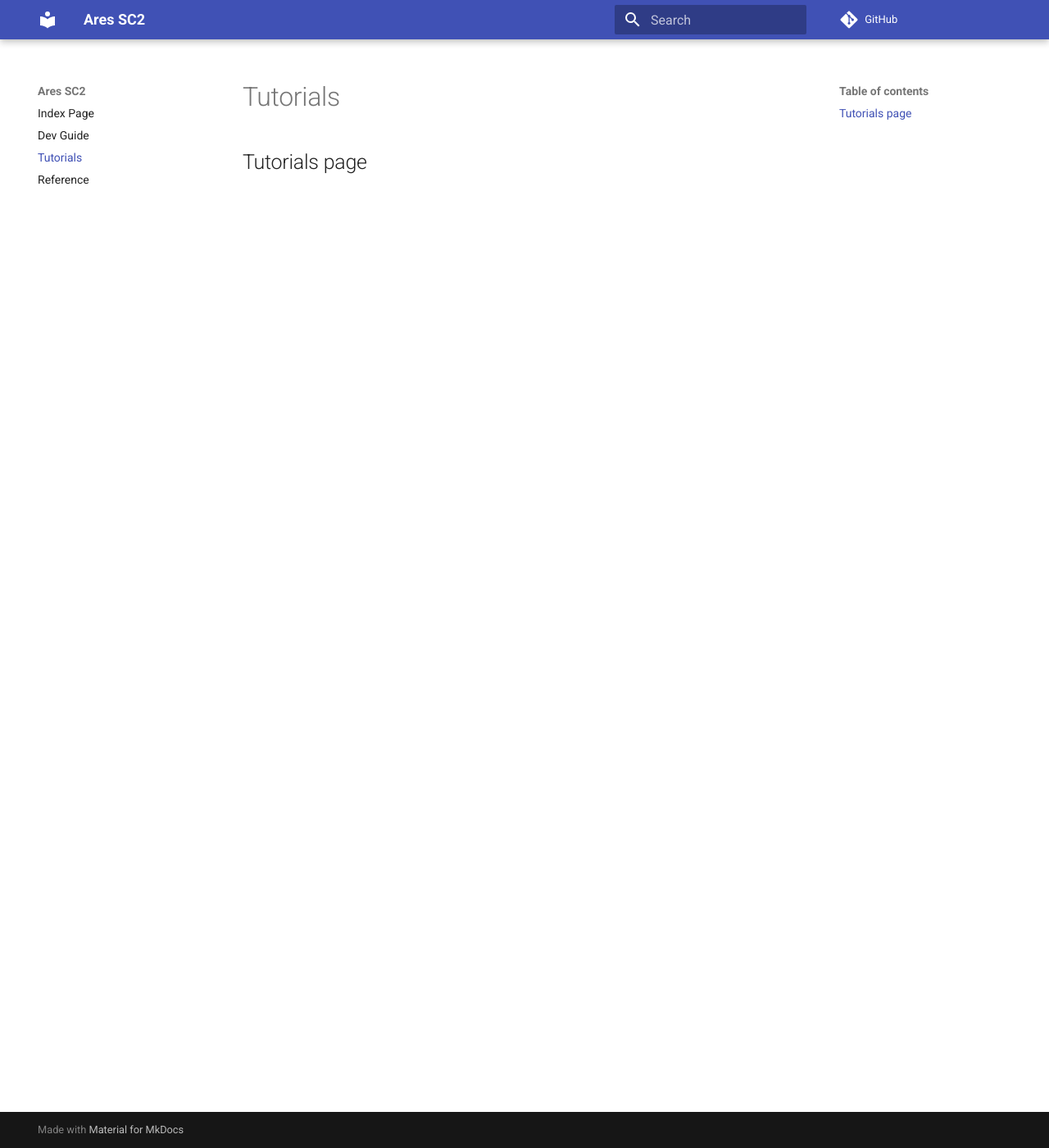
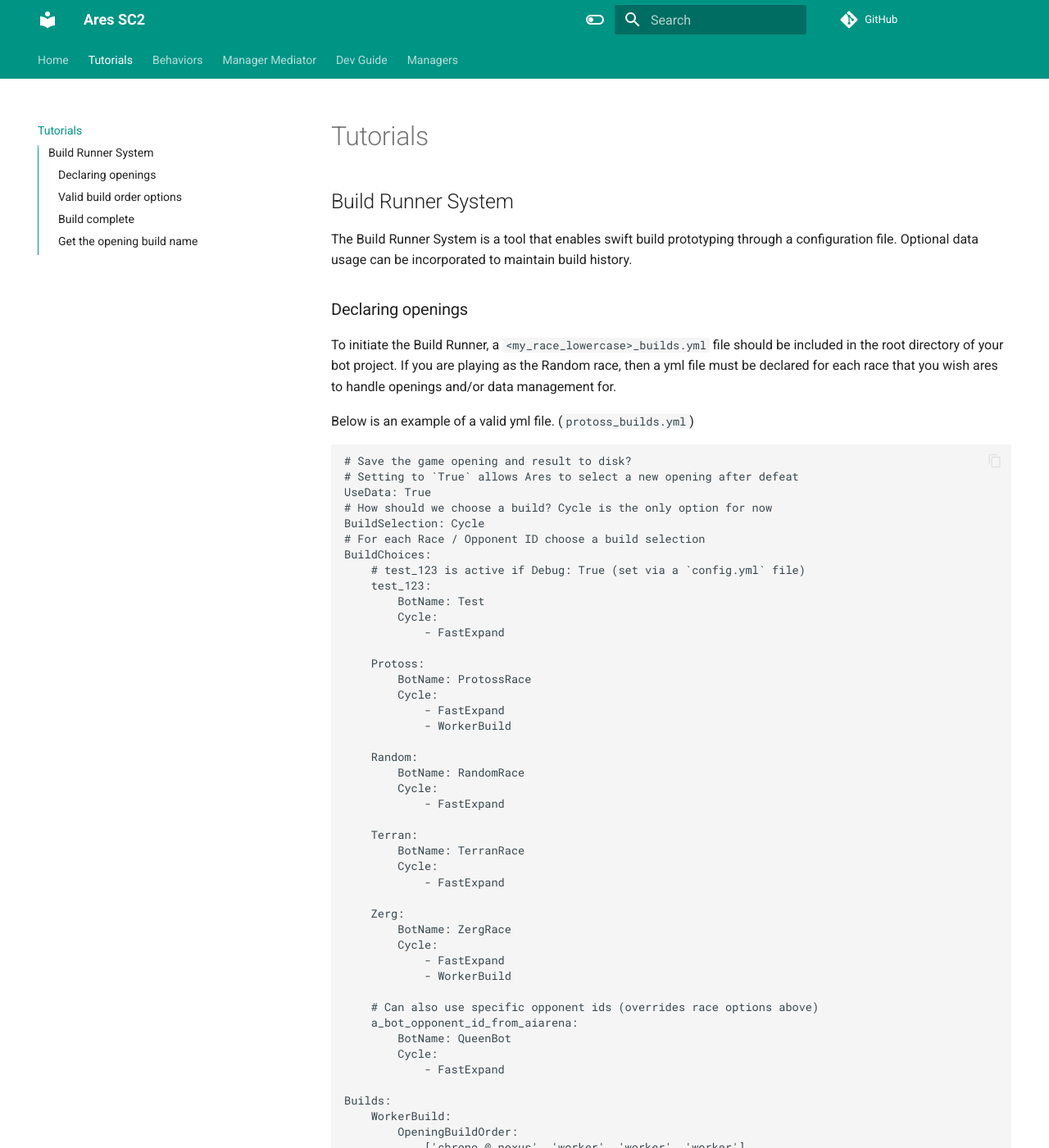
Before and after one commit to AresSC2/ares-sc2, an MkDocs documentation site: the page built from docs/tutorials.md, in a window 1280 px wide and 1400 px high. Shown: the whole window at 82% size. Built offline with MkDocs 1.6.1 and Material for MkDocs 9.7.7, drawn with Linux system fonts in a browser that asks for light colours; comment, search, counter and statistics services are not loaded; some of the changed text lies outside the part shown.

Commit message:
docs: document build runner / mediator / behaviors

````diff
--- /dev/null
+++ b/docs/stylesheets/extra.css
@@ -0,0 +1,7 @@
+.md-sidebar--primary {
+  min-width: 350px;
+}
+
+.md-nav__list {
+  min-width: 350px;
+}
--- a/docs/tutorials.md
+++ b/docs/tutorials.md
@@ -1 +1,112 @@
-## Tutorials page
+# Tutorials
+
+## Build Runner System
+The Build Runner System is a tool that enables swift build prototyping through a configuration file.
+Optional data usage can be incorporated to maintain build history.
+
+### Declaring openings
+To initiate the Build Runner, a `<my_race_lowercase>_builds.yml` file should be included in the root directory of your bot project.
+If you are playing as the Random race, then a yml file must be declared for each race that you wish ares to handle
+openings and/or data management for.
+
+Below is an example of a valid yml file. (`protoss_builds.yml`)
+```yml
+# Save the game opening and result to disk?
+# Setting to `True` allows Ares to select a new opening after defeat
+UseData: True
+# How should we choose a build? Cycle is the only option for now
+BuildSelection: Cycle
+# For each Race / Opponent ID choose a build selection
+BuildChoices:
+    # test_123 is active if Debug: True (set via a `config.yml` file)
+    test_123:
+        BotName: Test
+        Cycle:
+            - FastExpand
+
+    Protoss:
+        BotName: ProtossRace
+        Cycle:
+            - FastExpand
+            - WorkerBuild
+
+    Random:
+        BotName: RandomRace
+        Cycle:
+            - FastExpand
+
+    Terran:
+        BotName: TerranRace
+        Cycle:
+            - FastExpand
+
+    Zerg:
+        BotName: ZergRace
+        Cycle:
+            - FastExpand
+            - WorkerBuild
+
+    # Can also use specific opponent ids (overrides race options above)
+    a_bot_opponent_id_from_aiarena:
+        BotName: QueenBot
+        Cycle:
+            - FastExpand
+
+Builds:
+    WorkerBuild:
+        OpeningBuildOrder:
+            ['chrono @ nexus', 'worker', 'worker', 'worker']
+    FastExpand:
+        OpeningBuildOrder:
+            ['worker', 'worker', 'supply', 'worker', 'chrono @ nexus',
+             'worker', 'gateway', 'worker', 'expand', 'worker', 'zealot']
+
+```
+
+Under the BuildChoices key, you should include keys for each enemy race. You may also use opponent IDs instead of races
+to select specific openings for opponents. Under the Cycle key, declare the opening build names for that opponent or
+race. For each build name, ensure that there is a corresponding build name under Builds.
+
+### Valid build order options
+Each item in the build order should contain a string, with the first word being the command.
+This supports any UnitTypeID type from python-sc2, which can be found [here.](https://github.com/BurnySc2/python-sc2/blob/develop/sc2/ids/unit_typeid.py)
+
+
+A few extra options are also supported:
+```python
+class BuildOrderOptions(str, Enum):
+    CHRONO = "CHRONO"
+    GAS = "GAS"
+    EXPAND = "EXPAND"
+    SUPPLY = "SUPPLY"
+    WORKER = "WORKER"
+```
+
+Additionally, strings may contain targets such as 'pylon @ ramp', where the third word should contain the target
+command. The following targets are currently supported:
+```python
+class BuildOrderTargetOptions(str, Enum):
+    RAMP = "RAMP"
+```
+
+If you are using chrono, then the target should contain the structure ID that represents a `UnitTypeID` type,
+for example:
+
+`chrono @ gateway`
+
+
+### Build complete
+Upon completion of the build, a typical bot workflow should allow for dynamic production. To check whether the opening
+has been completed or not, you can use the following method call:
+
+```self.build_order_runner.opening_completed```
+
+This will return a boolean value indicating whether the opening has been completed or not.
+
+### Get the opening build name
+Retrieve the opening build name using the following method call:
+
+```self.build_order_runner.chosen_opening```
+
+This method will return a string value containing the name of the currently selected build from the
+`<my_race_lowercase>_builds.yml` file.
--- a/mkdocs.yml
+++ b/mkdocs.yml
@@ -1,13 +1,45 @@
 site_name: Ares SC2
 
 theme:
-  name: "material"
+  name: material
+  features:
+    - navigation.tabs
+    - navigation.sections
+    - toc.integrate
+    - navigation.top
+    - search.suggest
+    - search.highlight
+    - content.tabs.link
+    - content.code.annotation
+    - content.code.copy
+  language: en
+  palette:
+    - scheme: default
+      toggle:
+        icon: material/toggle-switch-off-outline
+        name: Switch to dark mode
+      primary: teal
+      accent: purple
+    - scheme: slate
+      toggle:
+        icon: material/toggle-switch
+        name: Switch to light mode
+      primary: teal
+      accent: lime
+
+markdown_extensions:
+  - toc:
+      baselevel: 1
+      permalink: true
+      toc_depth: 4
 
 nav:
-  - Index Page: index.md
+  - Home: index.md
+  - Tutorials: tutorials.md
+  - Behaviors: behaviors.md
+  - Manager Mediator: mediator.md
   - Dev Guide: dev-guide.md
-  - Tutorials: tutorials.md
-  - Reference: reference.md
+  - Managers: managers.md
 
 # to navigate with `/site` content correctly
 use_directory_urls: false
@@ -18,5 +50,10 @@ plugins:
       handlers:
         python:
           paths: [src]
+          selection:
+            docstring_style: numpy
+
+extra_css:
+  - stylesheets/extra.css
 
 repo_url: https://github.com/AresSC2/ares-sc2
````
Also changed, not shown: docs/behaviors.md (added, +19 -0 lines), docs/dev-guide.md (+2 -0 lines), docs/index.md (+4 -4 lines), docs/managers.md (added, +5 -0 lines), docs/mediator.md (added, +11 -0 lines), docs/reference.md (deleted, +0 -5 lines), 5 other files.
